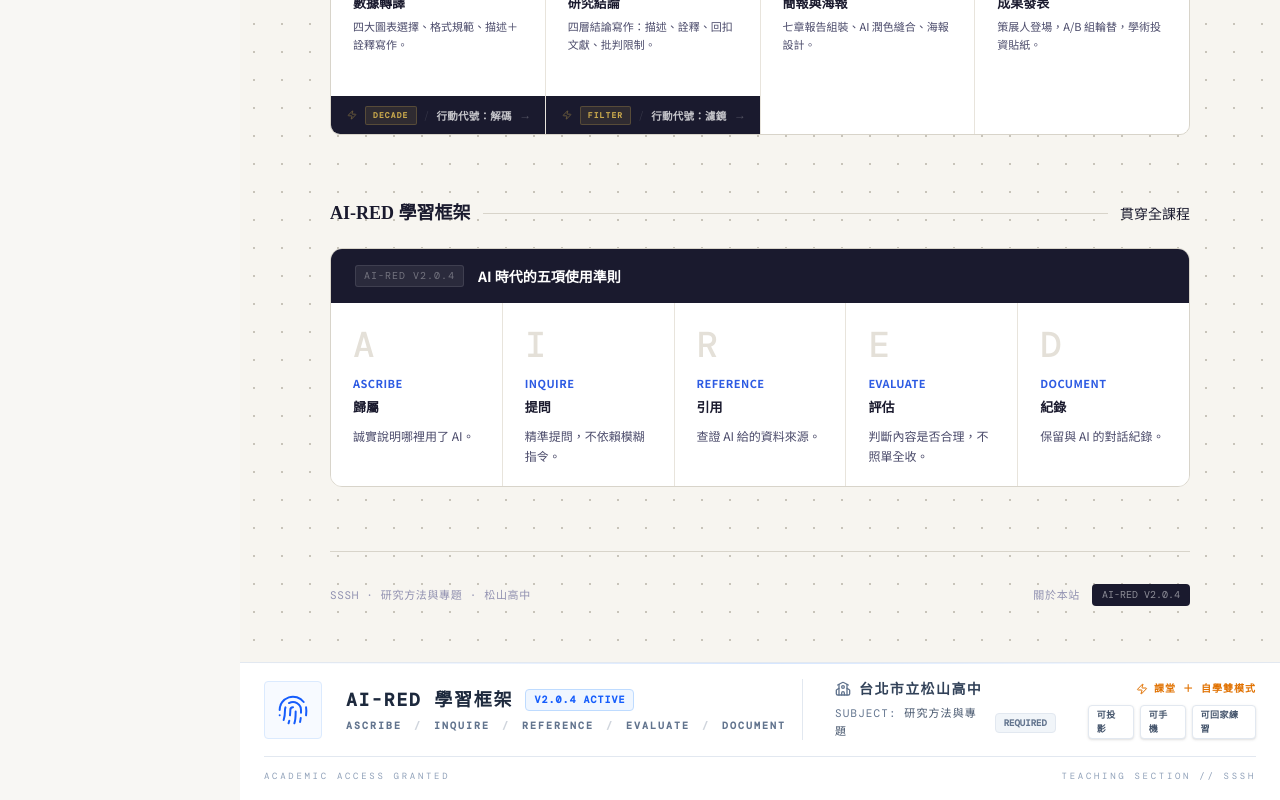
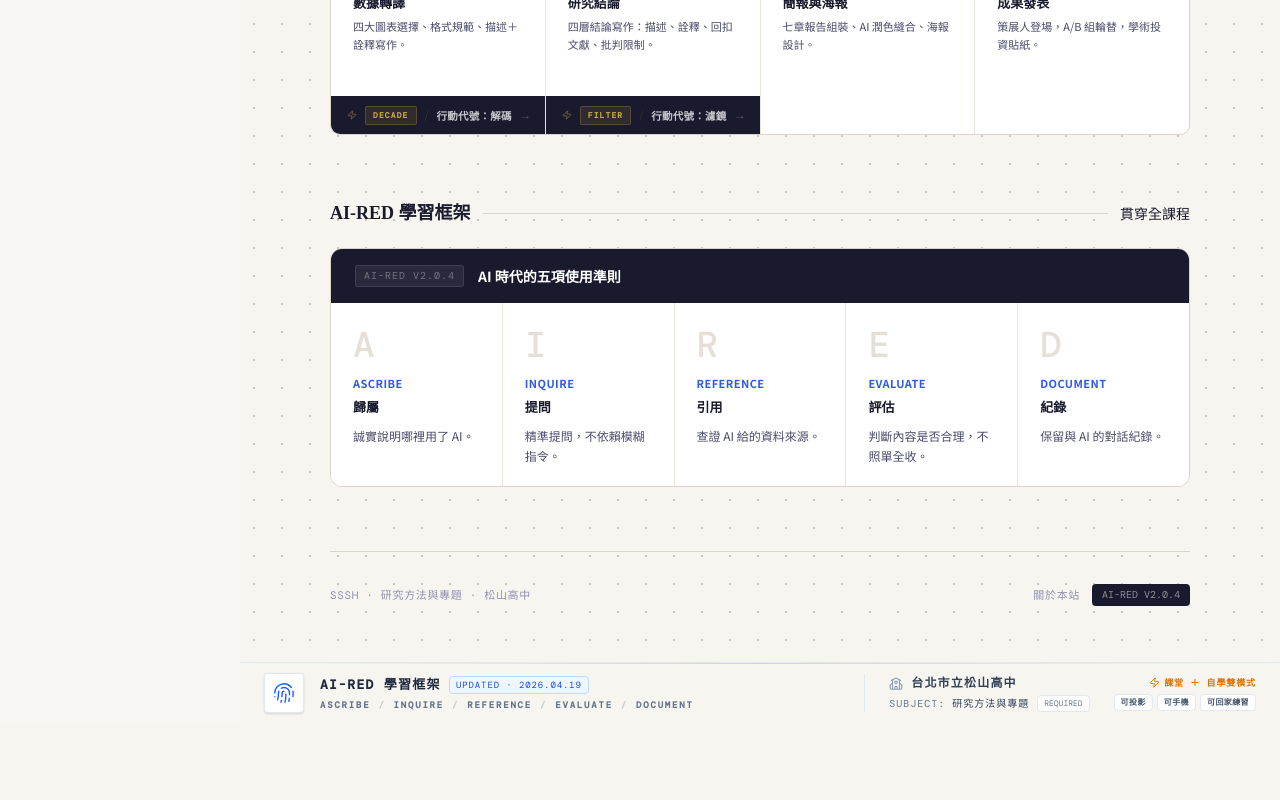
Before and after one commit to Ivanchen114/research-navigator, a React (Vite) app: page / in a window 1280 px wide. Shown: the part 2090-2890 px from the top of the page. After the commit the page ends 2813 px from the top, so only its background shows below. Built offline with nearby package versions, Linux system fonts and the light colour scheme; a web font is replaced by a local one.

Commit message:
更新: 2026-04-19 08:01

```diff
--- a/src/components/Footer.jsx
+++ b/src/components/Footer.jsx
@@ -73,26 +73,26 @@ export const Footer = () => {
         );
     }
 
-    // Default: 學術/教學版 Footer (溫和、橫向儀表板_白底)
+    // Default: 學術/教學版 Footer (淺色系 · 緊湊橫向佈局，對齊黑底版階層)
     return (
-        <footer className="w-full bg-white border-t border-slate-200 mt-auto relative overflow-hidden text-slate-500 font-mono">
-            {/* Top scanning line effect - light version */}
-            <div className="absolute top-0 left-0 right-0 h-[1px] bg-gradient-to-r from-transparent via-blue-500/20 to-transparent"></div>
+        <footer className="w-full bg-[#f7f5f0] border-t border-slate-200 mt-auto relative overflow-hidden text-slate-500 font-mono">
+            {/* Top thin accent line (低調，不用 cyan glow) */}
+            <div className="absolute top-0 left-0 right-0 h-[1px] bg-gradient-to-r from-transparent via-slate-300 to-transparent"></div>
 
-            <div className="max-w-7xl mx-auto px-6 py-4">
-                <div className="flex flex-col md:flex-row justify-between items-center gap-8 md:gap-4">
+            <div className="max-w-7xl mx-auto px-6 py-2.5">
+                <div className="flex flex-col md:flex-row justify-between items-center gap-3 md:gap-4">
 
                     {/* Left: Branding & Core */}
-                    <div className="flex items-center gap-6 w-full md:w-auto">
-                        <div className="bg-blue-50/50 border border-blue-100 p-3 flex items-center justify-center text-blue-600 rounded-sm shrink-0">
-                            <Fingerprint size={32} strokeWidth={1.5} />
+                    <div className="flex items-center gap-4 w-full md:w-auto">
+                        <div className="bg-white border border-slate-200 p-2 flex items-center justify-center text-blue-600 rounded-sm shrink-0 shadow-sm">
+                            <Fingerprint size={22} strokeWidth={1.5} />
                         </div>
                         <div>
-                            <div className="flex items-center gap-3 mb-1">
-                                <h4 className="text-slate-800 font-black tracking-widest text-lg uppercase">AI-RED 學習框架</h4>
-                                <span className="bg-blue-50 text-blue-600 border border-blue-200 text-[10px] px-2 py-0.5 tracking-widest rounded-sm font-bold">V2.0.4 ACTIVE</span>
+                            <div className="flex items-center gap-2">
+                                <h4 className="text-slate-800 font-black tracking-widest text-[13px] uppercase">AI-RED 學習框架</h4>
+                                <span className="bg-blue-50 text-blue-700 border border-blue-200 text-[9px] px-1.5 py-[1px] tracking-widest rounded-sm">UPDATED · 2026.04.19</span>
                             </div>
-                            <div className="flex gap-3 text-[10px] text-slate-500 tracking-[0.2em] font-bold uppercase">
+                            <div className="flex gap-2 text-[9px] text-slate-500 tracking-[0.2em] font-bold uppercase mt-0.5">
                                 <span>Ascribe</span><span className="opacity-30">/</span>
                                 <span>Inquire</span><span className="opacity-30">/</span>
                                 <span>Reference</span><span className="opacity-30">/</span>
@@ -103,38 +103,33 @@ export const Footer = () => {
                     </div>
 
                     {/* Middle / Right: School & Specs */}
-                    <div className="flex flex-col md:flex-row items-start md:items-center gap-8 w-full md:w-auto border-t md:border-t-0 md:border-l border-slate-200 pt-6 md:pt-0 md:pl-8">
+                    <div className="flex flex-col md:flex-row items-start md:items-center gap-3 md:gap-6 w-full md:w-auto border-t md:border-t-0 md:border-l border-slate-200 pt-2 md:pt-0 md:pl-6">
 
                         {/* School Info */}
-                        <div className="flex flex-col gap-1.5">
-                            <div className="flex items-center gap-2 text-slate-700 font-bold tracking-widest text-sm">
-                                <School size={16} className="text-slate-500" /> 台北市立松山高中
+                        <div className="flex flex-col gap-0.5">
+                            <div className="flex items-center gap-2 text-slate-700 font-bold tracking-widest text-[12px]">
+                                <School size={14} className="text-slate-400" /> 台北市立松山高中
                             </div>
-                            <div className="text-[11px] text-slate-500 flex items-center gap-2">
-                                <span className="uppercase tracking-widest">Subject: <span className="text-slate-600 font-medium">研究方法與專題</span></span>
-                                <span className="inline-block bg-slate-100 border border-slate-200 px-2 py-[2px] rounded-sm text-[9px] text-slate-500 uppercase font-bold">Required</span>
+                            <div className="text-[10px] text-slate-500 flex items-center gap-2">
+                                <span className="uppercase tracking-widest">Subject: <span className="text-slate-700">研究方法與專題</span></span>
+                                <span className="inline-block bg-white border border-slate-200 px-1.5 py-[1px] rounded-sm text-[8px] text-slate-500 uppercase">Required</span>
                             </div>
                         </div>
 
                         {/* Systems */}
-                        <div className="flex flex-col gap-2 md:items-end">
-                            <div className="text-[10px] text-amber-600 tracking-widest flex items-center gap-1.5 font-bold uppercase">
-                                <Zap size={12} /> 課堂 ＋ 自學雙模式
+                        <div className="flex flex-col gap-1 md:items-end">
+                            <div className="text-[9px] text-amber-600 tracking-widest flex items-center gap-1 font-bold uppercase">
+                                <Zap size={11} /> 課堂 ＋ 自學雙模式
                             </div>
-                            <div className="flex gap-1.5 text-[9px] text-slate-600 font-bold uppercase tracking-wider">
-                                <span className="bg-white border border-slate-200 px-2 py-[2px] rounded-sm shadow-sm">可投影</span>
-                                <span className="bg-white border border-slate-200 px-2 py-[2px] rounded-sm shadow-sm">可手機</span>
-                                <span className="bg-white border border-slate-200 px-2 py-[2px] rounded-sm shadow-sm">可回家練習</span>
+                            <div className="flex gap-1 text-[8px] text-slate-600 font-bold uppercase tracking-wider">
+                                <span className="bg-white border border-slate-200 px-1.5 py-[1px] rounded-sm">可投影</span>
+                                <span className="bg-white border border-slate-200 px-1.5 py-[1px] rounded-sm">可手機</span>
+                                <span className="bg-white border border-slate-200 px-1.5 py-[1px] rounded-sm">可回家練習</span>
                             </div>
                         </div>
 
                     </div>
                 </div>
-
-                <div className="mt-4 pt-3 border-t border-slate-200 flex justify-between items-center text-[9px] text-slate-400 tracking-[0.3em] uppercase">
-                    <span>ACADEMIC ACCESS GRANTED</span>
-                    <span>TEACHING SECTION // SSSH</span>
-                </div>
             </div>
         </footer>
     );
```
